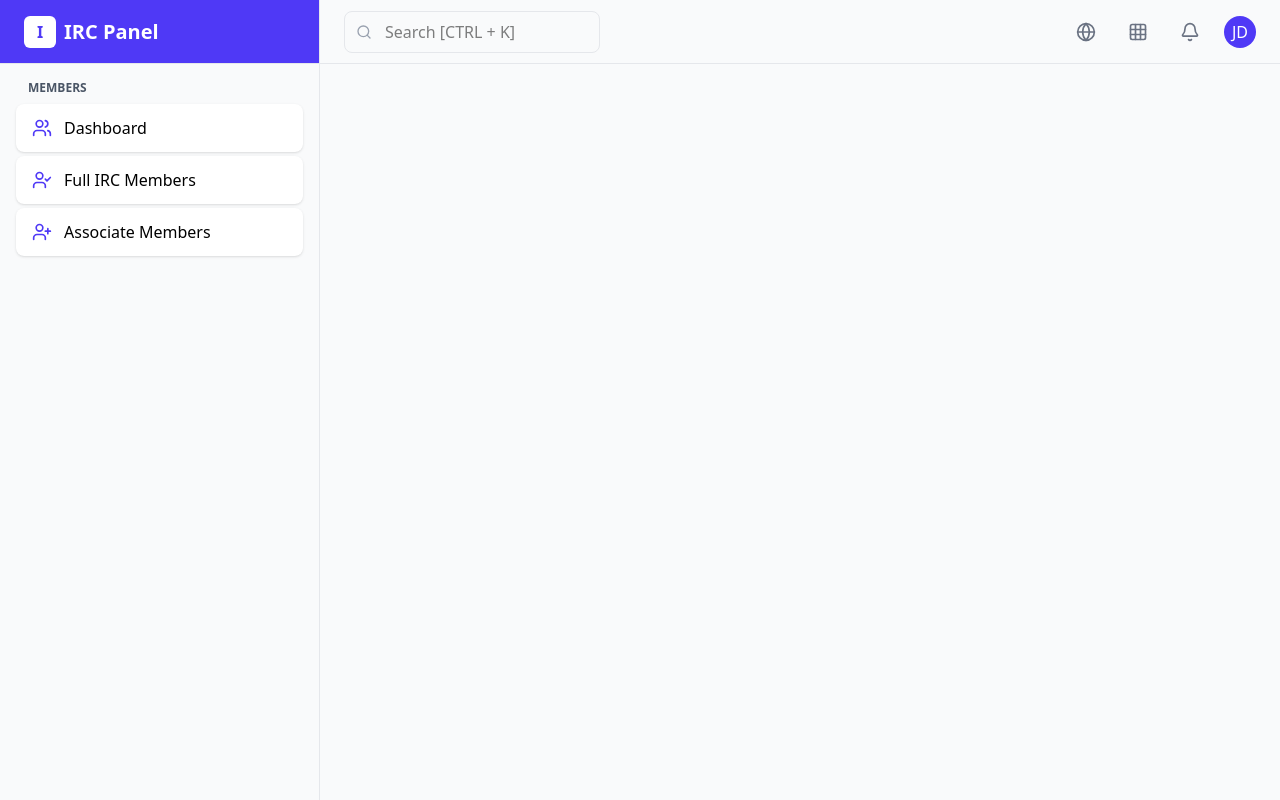
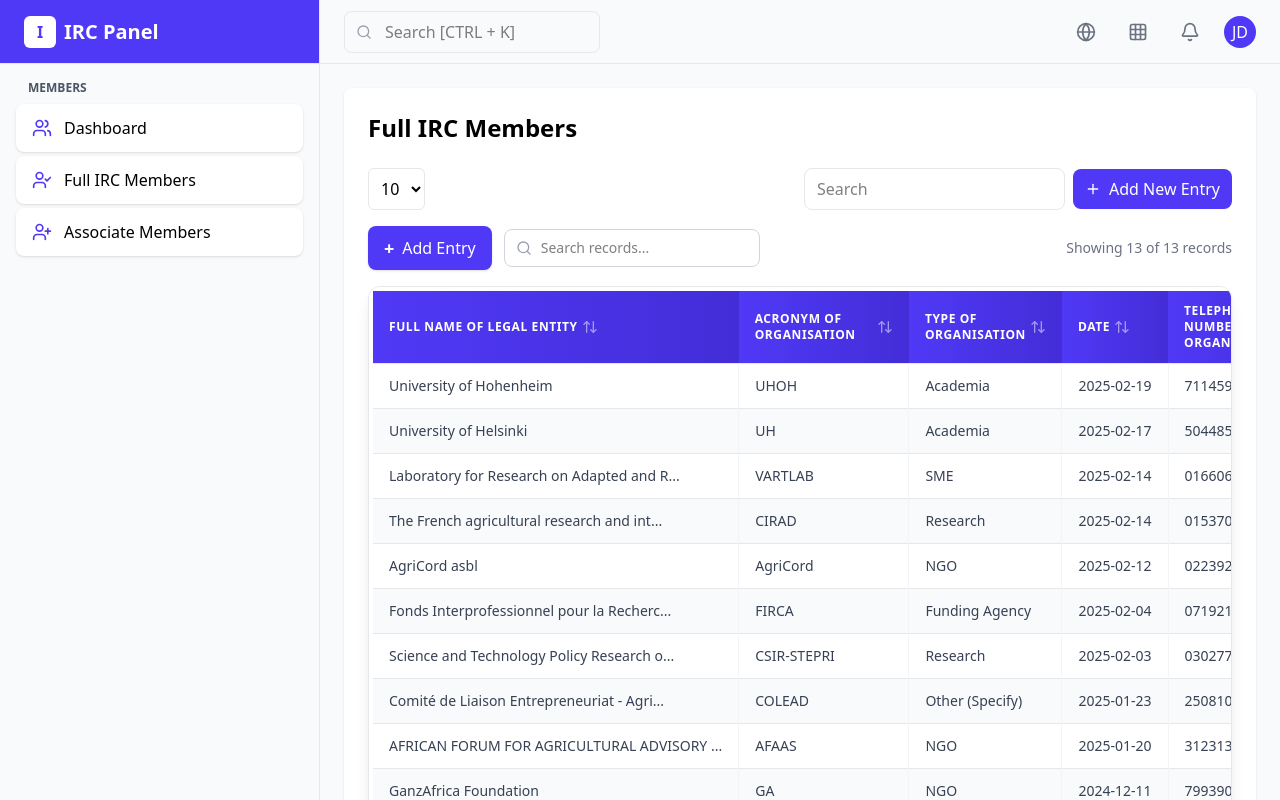
Before and after one commit to AgyemangDev/IRC-Dashboard, a React (Vite) app: page /full-irc in a window 1280 px wide. Built offline with nearby package versions, Linux system fonts and the light colour scheme.

Commit message:
modified file names, changed texts from ICR to IRC

```diff
--- a/src/App.jsx
+++ b/src/App.jsx
@@ -1,8 +1,8 @@
 import { BrowserRouter as Router, Routes, Route } from "react-router-dom"
 import { Search, Globe, Grid, Bell } from "lucide-react"
 import Sidebar from "./components/Sidebar"
-import FullICRPage from "./pages/fullICRPage"
-import AssociateICRPage from "./pages/AssociateICRPage"
+import FullIRCPage from "./pages/fullIRCPage"
+import AssociateIRCPage from "./pages/AssociateIRCPage"
 import DetailsPage from "./pages/DetailsPage"
 import Dashboard from "./pages/Dashboard"
 
@@ -44,8 +44,8 @@
           <div className="flex-1 overflow-y-auto p-6">
             <Routes>
               <Route path="/" element={<Dashboard />} />
-              <Route path="/full-icr" element={<FullICRPage />} />
-              <Route path="/associate-icr" element={<AssociateICRPage />} />
+              <Route path="/full-irc" element={<FullIRCPage />} />
+              <Route path="/associate-irc" element={<AssociateIRCPage />} />
               <Route path="/details" element={<DetailsPage />} />
             </Routes>
           </div>
--- a/src/components/Sidebar.jsx
+++ b/src/components/Sidebar.jsx
@@ -38,11 +38,11 @@
               <Users className="h-5 w-5 text-indigo-600" />
               <span className="font-medium">Dashboard</span>
             </Link>
-            <Link to="/full-icr" className="flex items-center space-x-3 px-4 py-3 rounded-lg bg-white shadow-sm hover:bg-indigo-100 hover:text-indigo-700 transition duration-200">
+            <Link to="/full-irc" className="flex items-center space-x-3 px-4 py-3 rounded-lg bg-white shadow-sm hover:bg-indigo-100 hover:text-indigo-700 transition duration-200">
               <UserCheck className="h-5 w-5 text-indigo-600" />
               <span className="font-medium">Full IRC Members</span>
             </Link>
-            <Link to="/associate-icr" className="flex items-center space-x-3 px-4 py-3 rounded-lg bg-white shadow-sm hover:bg-indigo-100 hover:text-indigo-700 transition duration-200">
+            <Link to="/associate-irc" className="flex items-center space-x-3 px-4 py-3 rounded-lg bg-white shadow-sm hover:bg-indigo-100 hover:text-indigo-700 transition duration-200">
               <UserPlus className="h-5 w-5 text-indigo-600" />
               <span className="font-medium">Associate Members</span>
             </Link>
--- a/src/pages/AssociateICRPage.jsx
+++ b/src/pages/AssociateIRCPage.jsx
@@ -4,7 +4,7 @@
 import Papa from "papaparse";
 import IRCTable from "../components/UserTable";
 
-const AssociateICRPage = () => {
+const AssociateIRCPage = () => {
   const [data, setData] = useState([]);
   const [filteredData, setFilteredData] = useState([]);
   const [isLoading, setIsLoading] = useState(true);
@@ -58,7 +58,7 @@
       transition={{ duration: 0.5 }}
       className="bg-white rounded-lg shadow-sm p-6"
     >
-      <h1 className="text-2xl font-bold mb-6">Associate ICR Members</h1>
+      <h1 className="text-2xl font-bold mb-6">Associate IRC Members</h1>
 
       <div className="mt-6">
         <div className="flex justify-between items-center mb-4">
@@ -110,4 +110,4 @@
   );
 };
 
-export default AssociateICRPage;
+export default AssociateIRCPage;
--- a/src/pages/fullICRPage.jsx
+++ b/src/pages/FullIRCPage.jsx
@@ -6,7 +6,7 @@
 import Papa from "papaparse"
 import IRCTable from "../components/UserTable"
 
-const FullICRPage = () => {
+const FullIRCPage = () => {
   const [data, setData] = useState([])
   const [filteredData, setFilteredData] = useState([])
   const [isLoading, setIsLoading] = useState(true)
@@ -59,7 +59,7 @@
       transition={{ duration: 0.5 }}
       className="bg-white rounded-lg shadow-sm p-6"
     >
-      <h1 className="text-2xl font-bold mb-6">Full ICR Members</h1>
+      <h1 className="text-2xl font-bold mb-6">Full IRC Members</h1>
 
       <div className="mt-6">
         <div className="flex justify-between items-center mb-4">
@@ -112,4 +112,4 @@
   )
 }
 
-export default FullICRPage
+export default FullIRCPage
```
Also changed, not shown: public/associate-irc-data.csv.
